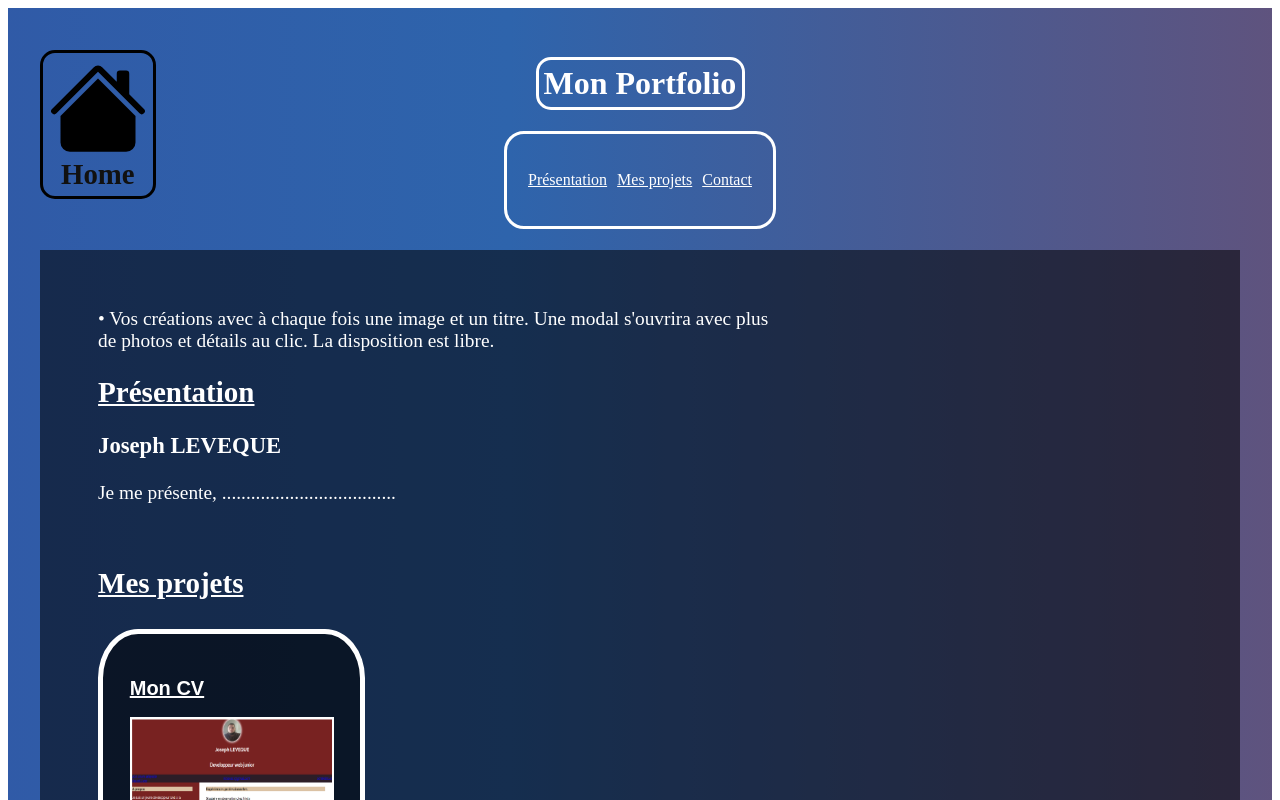
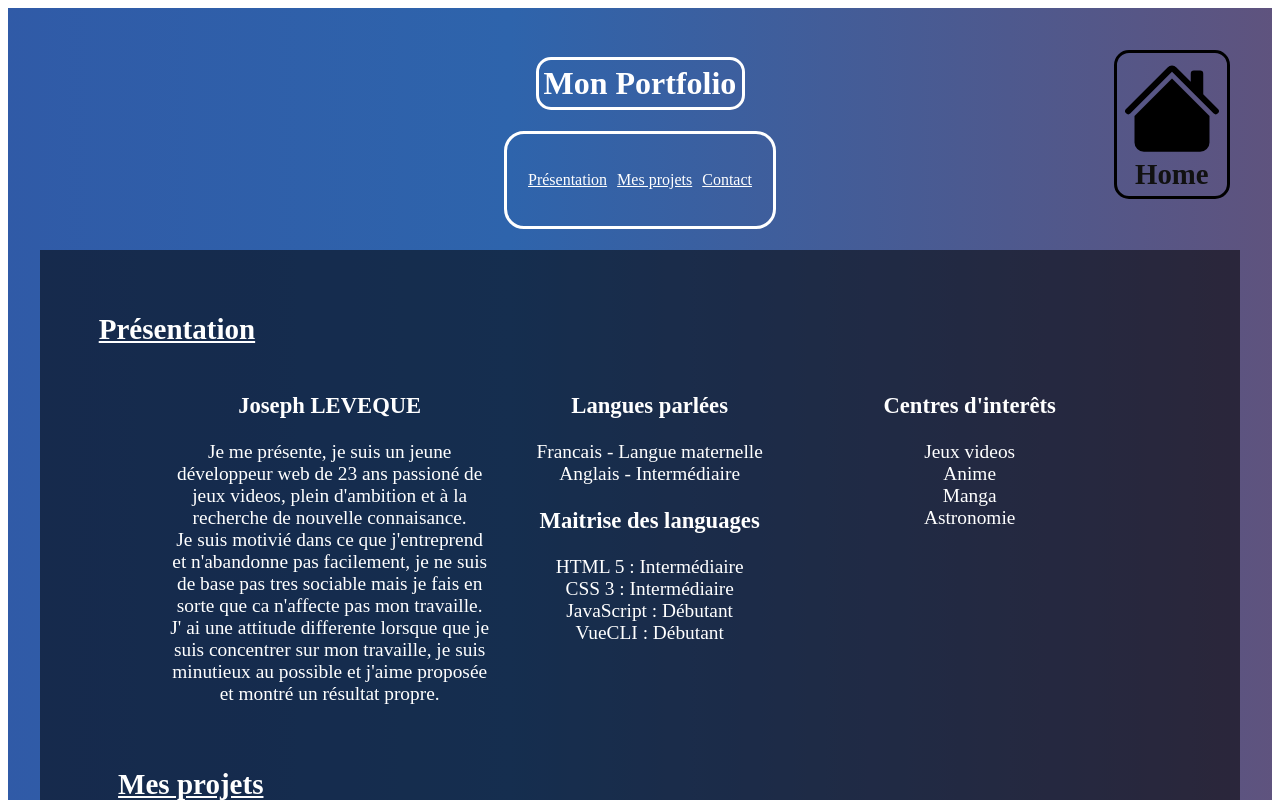
Before and after one commit to Lordprotos/Mon-Portfolio, a Vue app: page / in a window 1280 px wide. Shown: the top 800 px of the page. Built offline with nearby package versions, Linux system fonts and the light colour scheme.

Commit message:
ajout style shadow

```diff
--- a/src/App.vue
+++ b/src/App.vue
@@ -102,7 +102,7 @@ footer {
 }
 
 .nav2 p:hover {
-  color: rgb(66, 66, 233);
+  color: rgb(61, 219, 69);
 }
 
 
@@ -115,9 +115,10 @@ footer {
   border-radius: 15px;
   padding: 5px;
   top: 50px;
-  left: 40px;
+  right: 50px;
 
 }
+
 
 #nav a {
   font-weight: bold;
@@ -145,21 +146,6 @@ footer {
   padding: 5px;
   width: 193px;
 }
-
-
-#socialLink {
-    display: flex;
-    flex-direction: row;
-    justify-content: center;
-    margin-left: 30px;
-    gap: 20px;
-}
-
-
-#socialLink:hover {
-  color: rgb(66, 66, 233);
-}
-
 
 #logoGithub {
     width: 50px;
--- a/src/views/HomeView.vue
+++ b/src/views/HomeView.vue
@@ -1,14 +1,39 @@
 <template>
   <main>
   <div class="home">
+    <h2 id="presentation">Présentation</h2>
     <div class="présentation">
-      <p>
-        • Vos créations avec à chaque fois une image et un titre. Une modal s'ouvrira avec plus<br/>
-        de photos et détails au clic. La disposition est libre.<br/>
-      </p>
-      <h2 id="presentation">Présentation</h2>
-      <h3>Joseph LEVEQUE</h3>
-    <p>Je me présente, ....................................</p>
+      <div class="blockpresentation">
+        <h3>Joseph LEVEQUE</h3>
+        <p class="textpresentation">Je me présente, je suis un jeune développeur web de 23 ans passioné de jeux videos, plein d'ambition
+          et à la recherche de nouvelle connaisance.<br> Je suis motivié dans ce que j'entreprend et n'abandonne
+          pas facilement, je ne suis de base pas tres sociable mais je fais en sorte que ca n'affecte pas mon travaille.<br> J' ai une attitude
+          differente lorsque que je suis concentrer sur mon travaille, je suis minutieux au possible et j'aime proposée et montré un résultat propre.
+        </p>
+      </div>
+      <div class="blocklangue">
+        <h3>Langues parlées</h3>
+          <ul>
+            <li>Francais - Langue maternelle</li>
+            <li>Anglais - Intermédiaire</li>
+          </ul>
+        <h3>Maitrise des languages</h3>
+          <ul>
+            <li>HTML 5 : Intermédiaire</li>
+            <li>CSS 3 : Intermédiaire</li>
+            <li>JavaScript : Débutant</li>
+            <li>VueCLI : Débutant</li>
+          </ul>
+      </div>
+      <div class="blockinteret">
+          <h3>Centres d'interêts</h3>
+          <ul>
+            <li>Jeux videos</li>
+            <li>Anime</li>
+            <li>Manga</li>
+            <li>Astronomie</li>
+          </ul>
+      </div>
     </div>
     <div class="blockmodalcv">
       <h2 id="project">Mes projets</h2>
@@ -54,8 +79,8 @@
         <a style="color: rgb(255, 255, 255);" href="https://github.com/Lordprotos"><img id="logoGithub" src="@/assets/Images/GitHub.png" alt="Logo GitHub" /><br />GitHub</a>
         <a style="color: rgb(255, 255, 255);" href="https://www.linkedin.com/in/joseph-leveque-10213329b/"><img id="logoLinkedin" src="@/assets/Images/Linkedin.png" alt="LogoLinkedin" /><br />Linkedin</a>
         <a style="color: rgb(255, 255, 255);" href="https://twitter.com/protos241"><img id="logoTwitter" src="@/assets/Images/Twitter.png" alt="Logo Twitter"><br>Twitter</a>
-        <p id="time"><strong>Cette page à été actualisée le <time datetime="2024-02-26">26 février 2024</time></strong></p>
       </section>
+      <p id="time"><strong>Cette page à été actualisée le <time datetime="2024-02-29">29 février 2024</time></strong></p>
     </footer>
 
 
@@ -94,17 +119,22 @@ div .blockmodalcv {
 
 div .présentation {
   padding-left: 1em;
+  display: flex;
+  flex-wrap: wrap;
+  justify-content: center;
+}
+
+.présentation div {
+  width: 25vw;
+  text-align: center;
 }
 
 h2 {
+  padding: 0px 0px 0px 20px;
   text-decoration: underline;
   width: max-content;
-  cursor: pointer;
 }
 
-.home h2:hover {
-  color: rgb(66, 66, 233);
-}
 
 .home {
   background-color: rgba(0, 0, 0, 0.541);
@@ -182,10 +212,16 @@ textarea {
 
 .blockmodalcv {
   text-align: left;
+  max-width: max-content;
+  max-height: max-content;
 }
 
 .blockmodalcv h2 {
   color: white;
+}
+
+.modalcv:hover {
+  box-shadow: 5px 5px 3px rgb(84, 196, 90);
 }
 
 .imagesitecv {
@@ -198,4 +234,22 @@ textarea {
   border: 2px solid white;
 }
 
+#socialLink {
+    display: flex;
+    flex-direction: row;
+    justify-content: center;
+    margin-left: 30px;
+    gap: 20px;
+}
+
+#socialLink a:hover {
+  color: blue !important;
+  text-shadow: 13px 13px rgb(84, 196, 90);
+}
+
+#time {
+  display: flex;
+  flex-direction: row-reverse;
+}
+
 </style>
```
